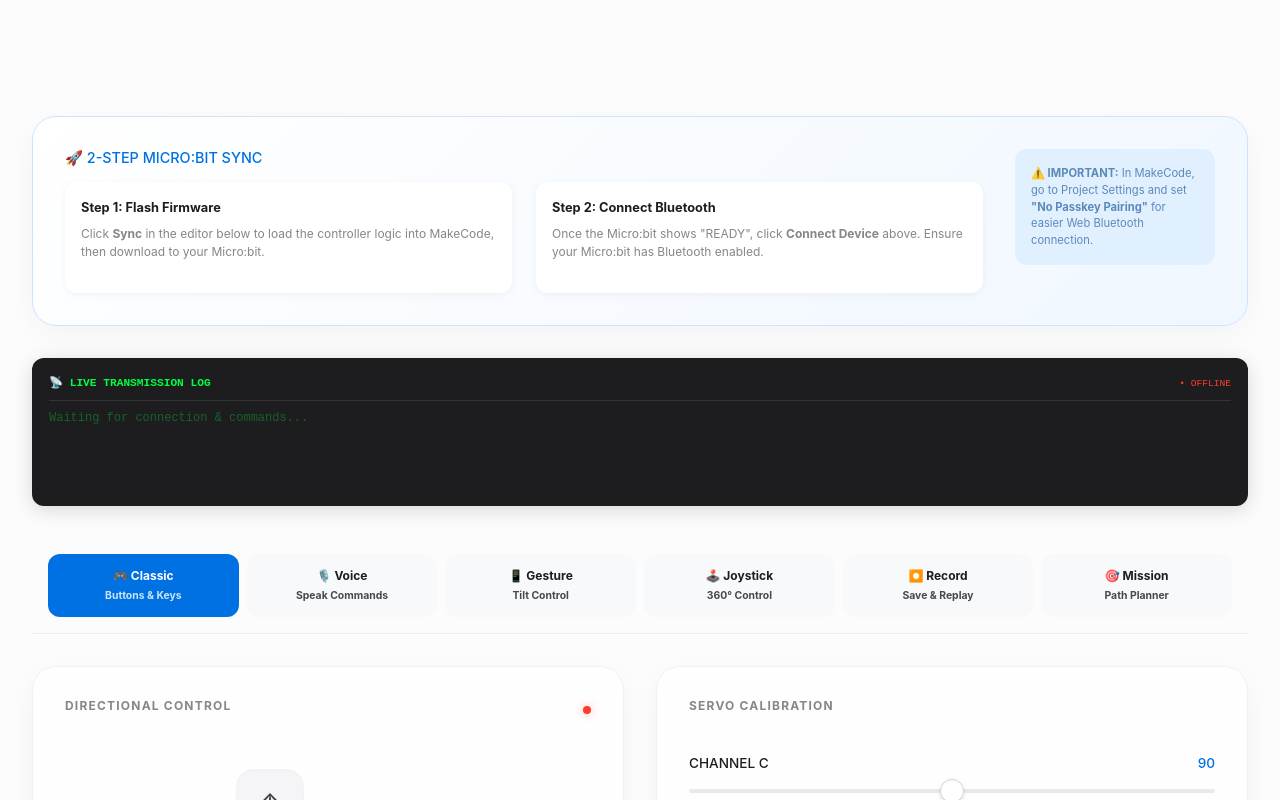
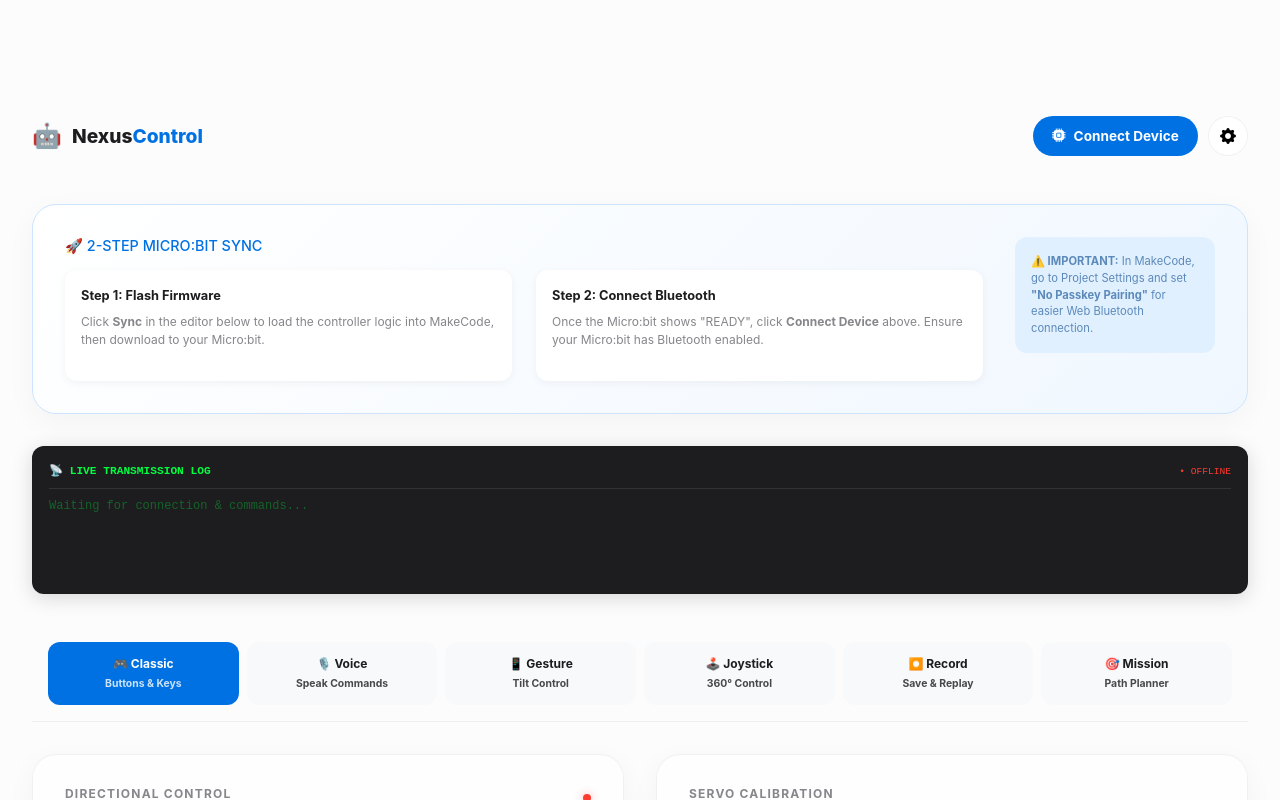
Before and after one commit to ummadi-ajay/Micro-Bit-control-App, a React (Vite) app: page / in a window 1280 px wide. Shown: the top 800 px of the page. Built offline with nearby package versions, Linux system fonts and the light colour scheme.

Commit message:
Fix: Restore settings and connect buttons

```diff
--- a/src/App.jsx
+++ b/src/App.jsx
@@ -493,6 +493,50 @@
     return (
         <>
             <div className="app-container">
+                {/* Header Actions */}
+                <div style={{ display: 'flex', justifyContent: 'space-between', alignItems: 'center', marginBottom: '1rem' }}>
+                    <div style={{ display: 'flex', alignItems: 'center', gap: '10px' }}>
+                        <div style={{ fontSize: '1.5rem' }}>🤖</div>
+                        <div style={{ fontWeight: '800', fontSize: '1.2rem', color: 'var(--text-primary)' }}>Nexus<span style={{ color: 'var(--accent-blue)' }}>Control</span></div>
+                    </div>
+                    <div style={{ display: 'flex', gap: '10px' }}>
+                        <button
+                            onClick={isConnected ? disconnect : connect}
+                            style={{
+                                padding: '0.6rem 1.2rem',
+                                borderRadius: '50px',
+                                background: isConnected ? 'var(--accent-green)' : 'var(--accent-blue)',
+                                color: 'white',
+                                border: 'none',
+                                fontWeight: '700',
+                                fontSize: '0.85rem',
+                                cursor: 'pointer',
+                                display: 'flex',
+                                alignItems: 'center',
+                                gap: '8px'
+                            }}
+                        >
+                            <i className={`bi ${isConnected ? 'bi-bluetooth' : 'bi-cpu-fill'}`}></i>
+                            {isConnected ? 'Connected' : 'Connect Device'}
+                        </button>
+                        <button
+                            onClick={() => setShowSidebar(true)}
+                            style={{
+                                width: '40px',
+                                height: '40px',
+                                borderRadius: '50%',
+                                border: '1px solid var(--border-color)',
+                                background: 'white',
+                                cursor: 'pointer',
+                                display: 'flex',
+                                alignItems: 'center',
+                                justifyContent: 'center'
+                            }}
+                        >
+                            <i className="bi bi-gear-fill"></i>
+                        </button>
+                    </div>
+                </div>
 
                 {/* Micro:bit Setup Guide */}
                 <section className="panel" style={{ background: 'linear-gradient(135deg, #fff 0%, #f0f7ff 100%)', border: '1px solid #cce4ff' }}>
```
